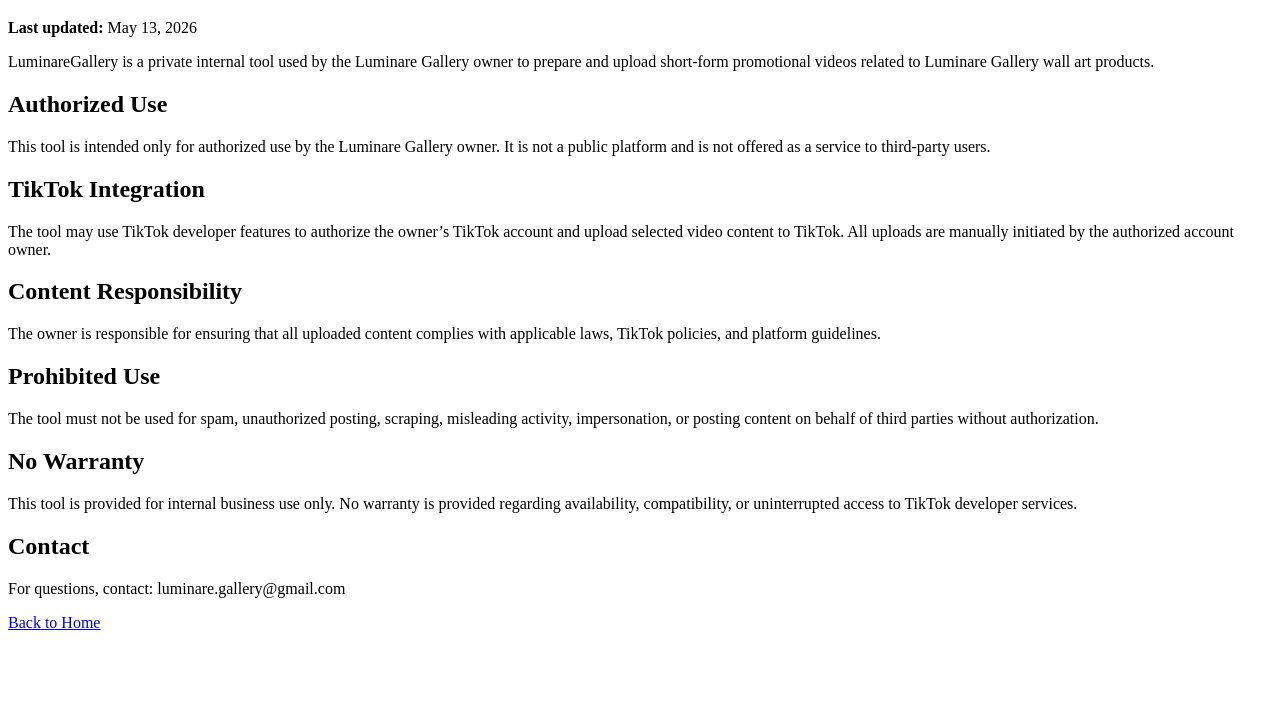
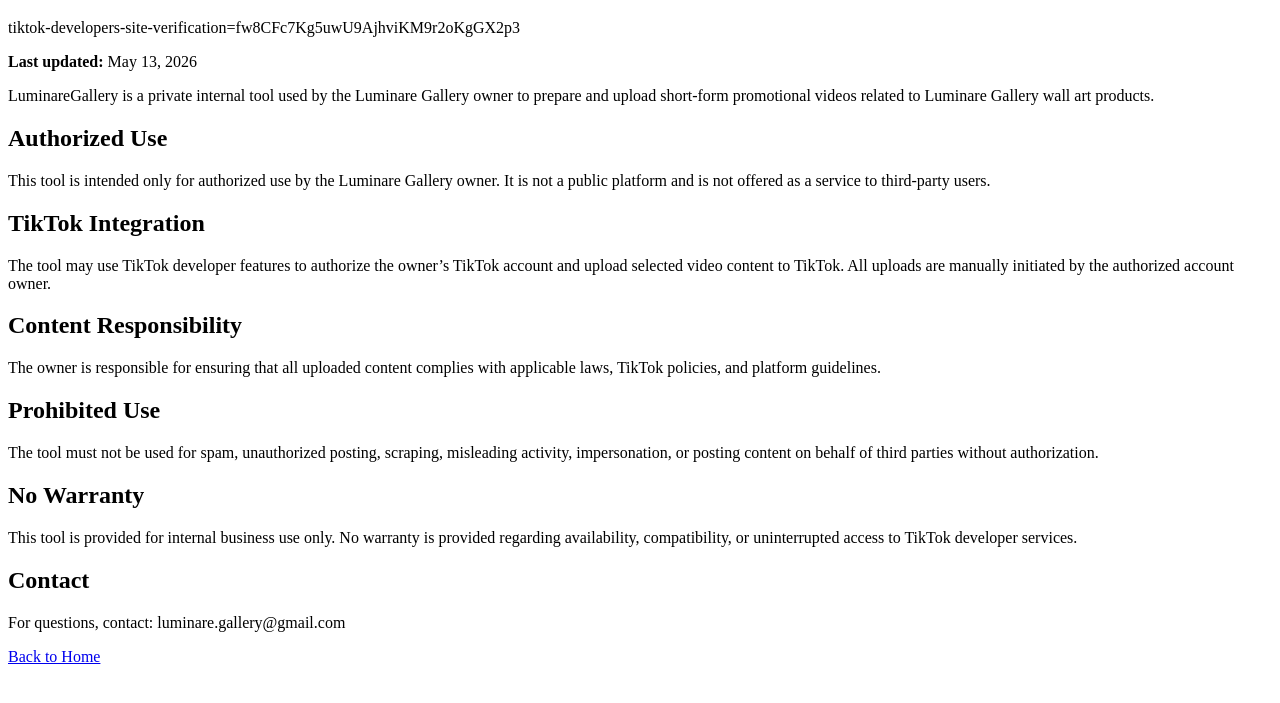
Before and after one commit to gianpiero-codex/luminaregallery, a plain HTML site: page terms.html in a window 1280 px wide. Shown: the part 61-764 px from the top of the page. Drawn offline with Linux system fonts and the light colour scheme.

Commit message:
Update terms.html

```diff
--- a/terms.html
+++ b/terms.html
@@ -7,7 +7,7 @@
 </head>
 <body>
   <h1>Terms of Service</h1>
-
+tiktok-developers-site-verification=fw8CFc7Kg5uwU9AjhviKM9r2oKgGX2p3
   <p><strong>Last updated:</strong> May 13, 2026</p>
 
   <p>
```
